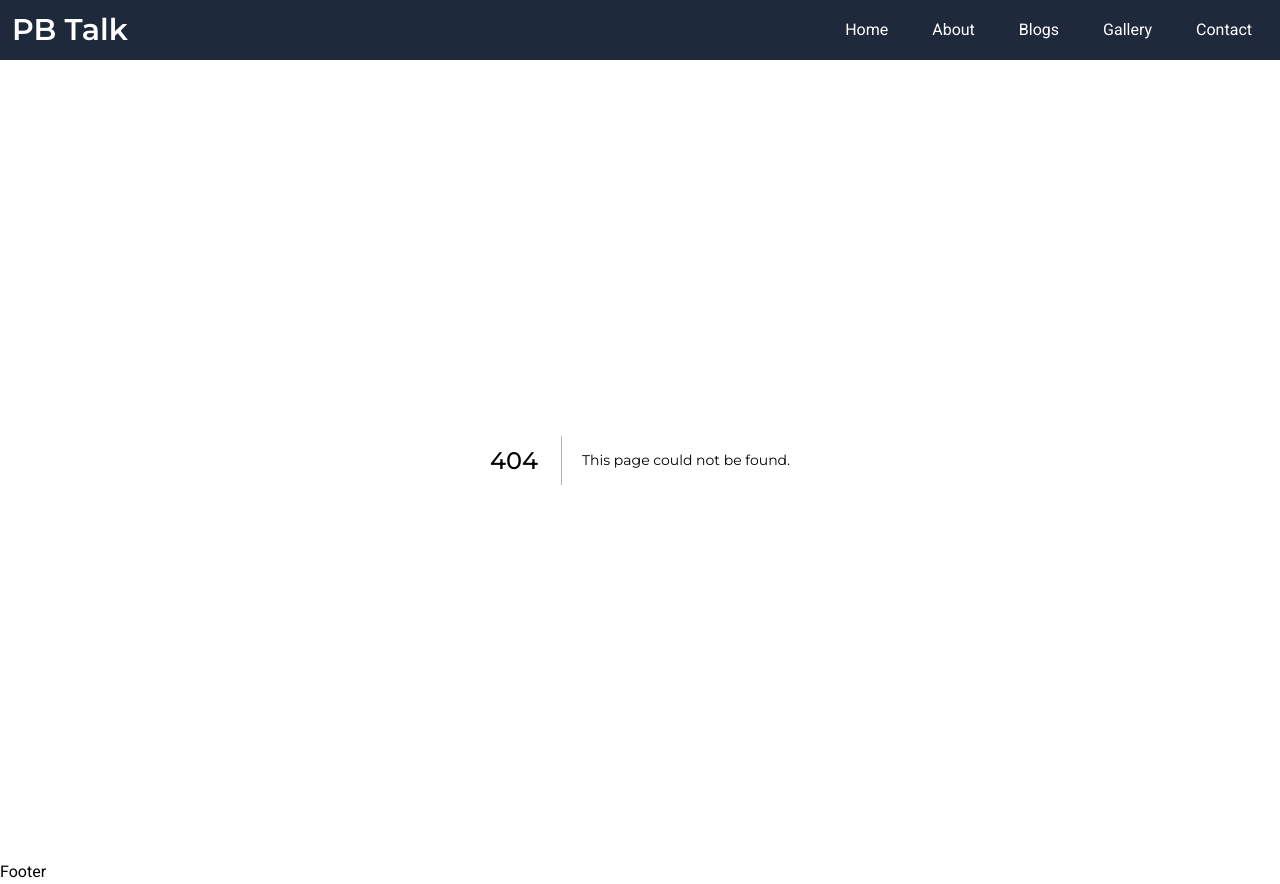
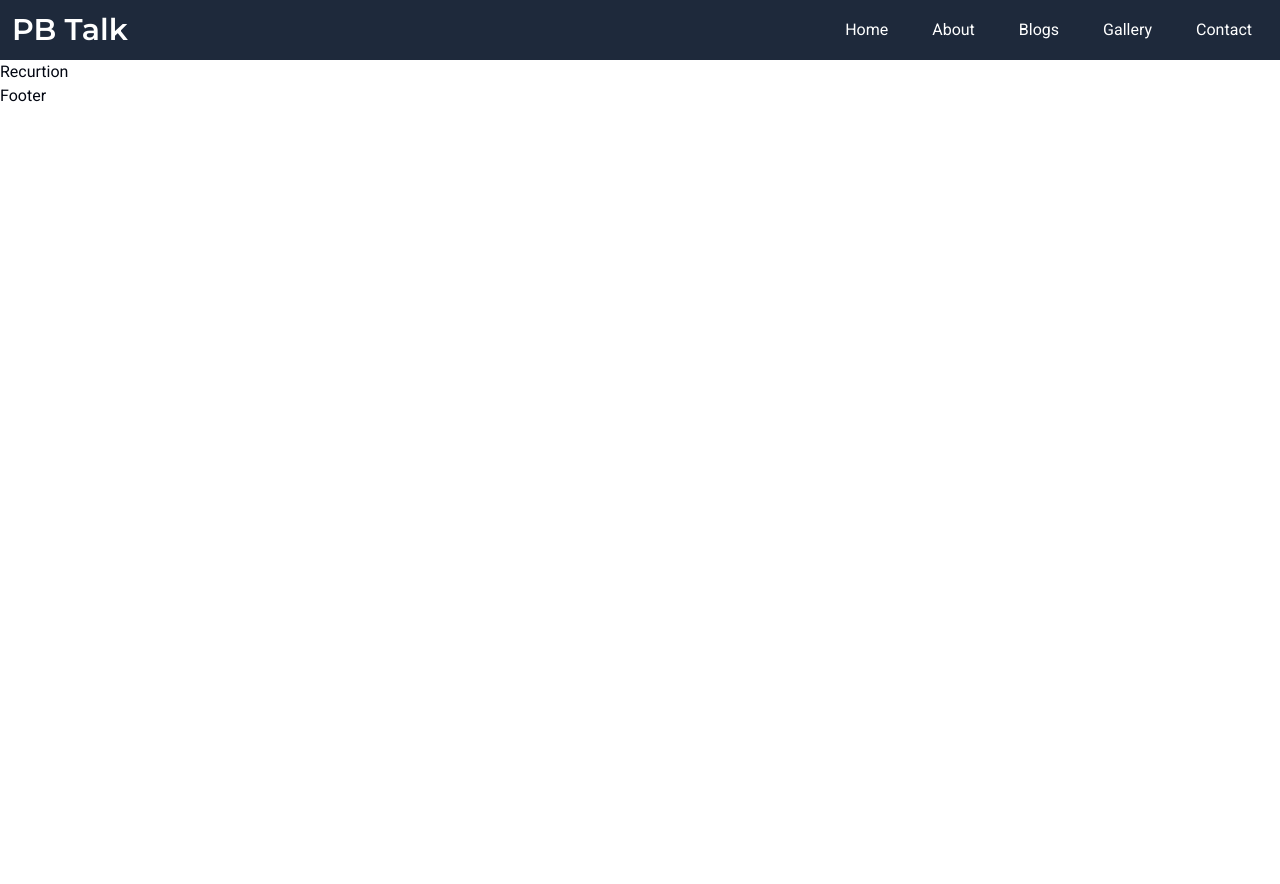
Before and after one commit to musaddekali/blogsite-nextjs, a Next.js app: page /recurtion in a window 1280 px wide. Before the commit this address had no page. After the commit the page ends 800 px from the top, so only its background shows below. Built offline with nearby package versions, Linux system fonts and the light colour scheme.

Commit message:
added comment

```diff
--- /dev/null
+++ b/src/app/recurtion/page.tsx
@@ -0,0 +1,5 @@
+import Recurtion from "@/components/Recurtion";
+
+export default function RecurtionPage() {
+  return <Recurtion />;
+}
--- a/src/components/Layout/Layout.tsx
+++ b/src/components/Layout/Layout.tsx
@@ -1,6 +1,7 @@
 import React from "react";
 import Header from "./Header";
 import Footer from "./Footer";
+//hello from main
 
 export default function Layout({ children }: { children: React.ReactNode }) {
   return (
--- /dev/null
+++ b/src/components/Recurtion/Recurtion.tsx
@@ -0,0 +1,5 @@
+export default function Recurtion() {
+  return (
+    <div>Recurtion</div>
+  )
+}
--- /dev/null
+++ b/src/components/Recurtion/index.ts
@@ -0,0 +1 @@
+export { default } from "./Recurtion";
```
